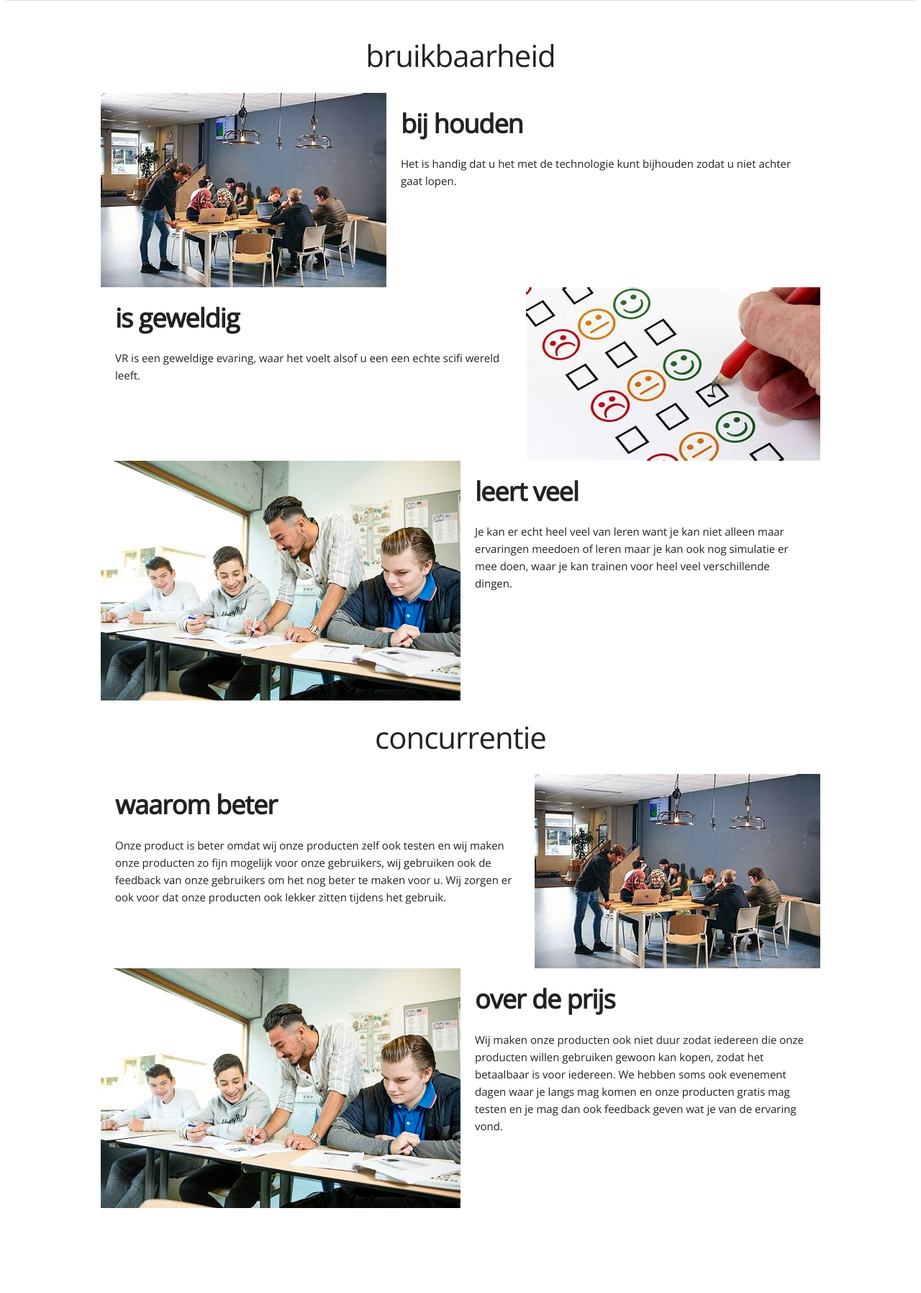
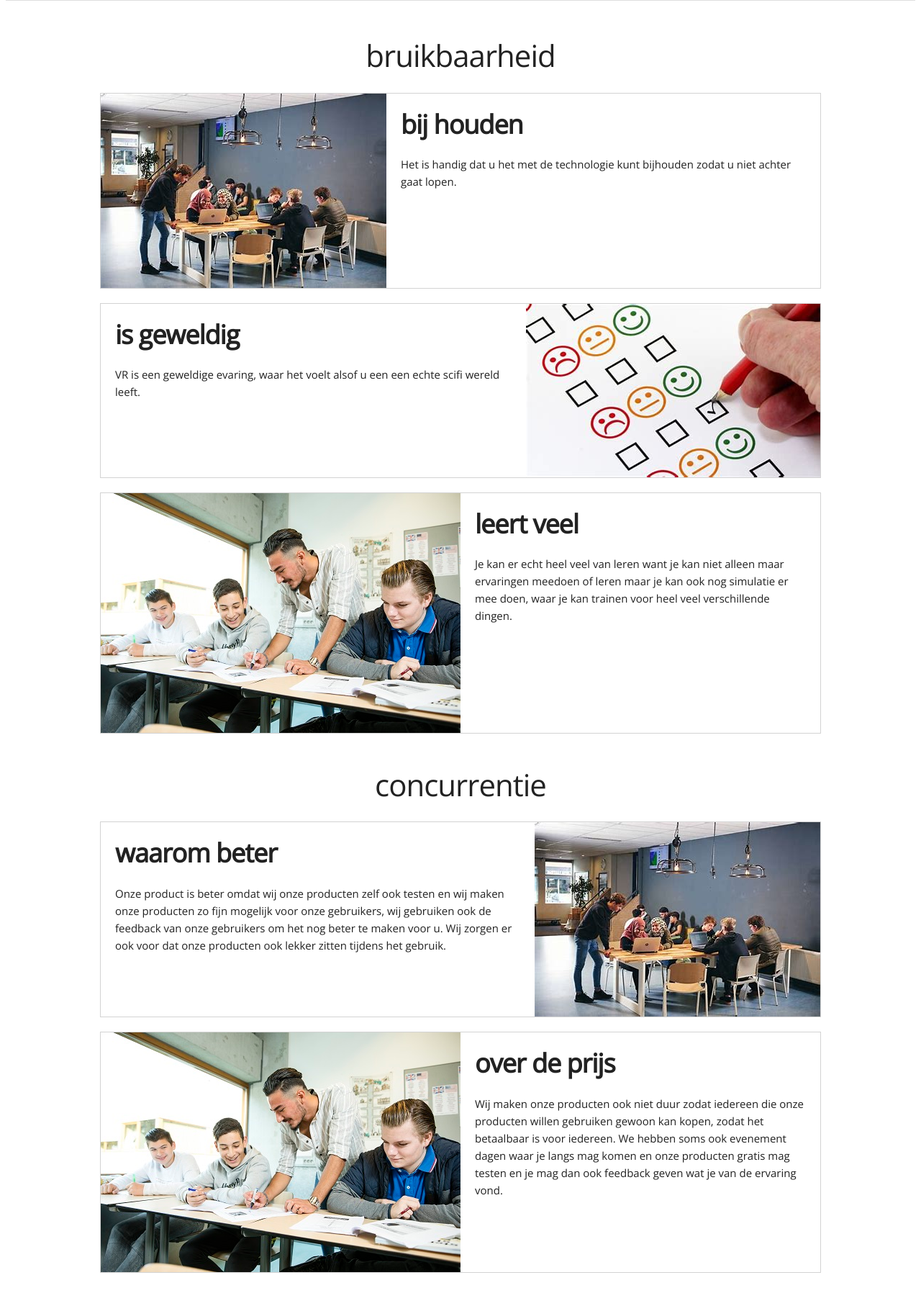
Before and after one commit to salmaazou/Project-3-p4, a PHP site: page /courses.php in a window 1280 px wide. Shown: the part 1282-3078 px from the top of the page at 72% size. Before the commit the page ends 2960 px from the top, so only its background shows below. Run offline with PHP 8.4, Linux system fonts and the light colour scheme.

Commit message:
added a border to the div.card and added some space between the div.card's and added new comments to the styling

```diff
--- a/css/about.css
+++ b/css/about.css
@@ -692,10 +692,13 @@ h2 {
 
 /** makes it so the text and img's are next to eachother */
 /** and makes the div.card to a standard width of 100rem */
+/** added a border to the div.card and added some space between the div.card's */
 section>div.info>div.card {
 	display: flex;
 	flex-direction: row;
 	width: 100rem;
+	border: 1px solid lightgray;
+	margin-bottom: 2rem;
 }
 
 /** makes it so the items like the img's and text per div are under eachother and put them in the middle of the screen */
```
